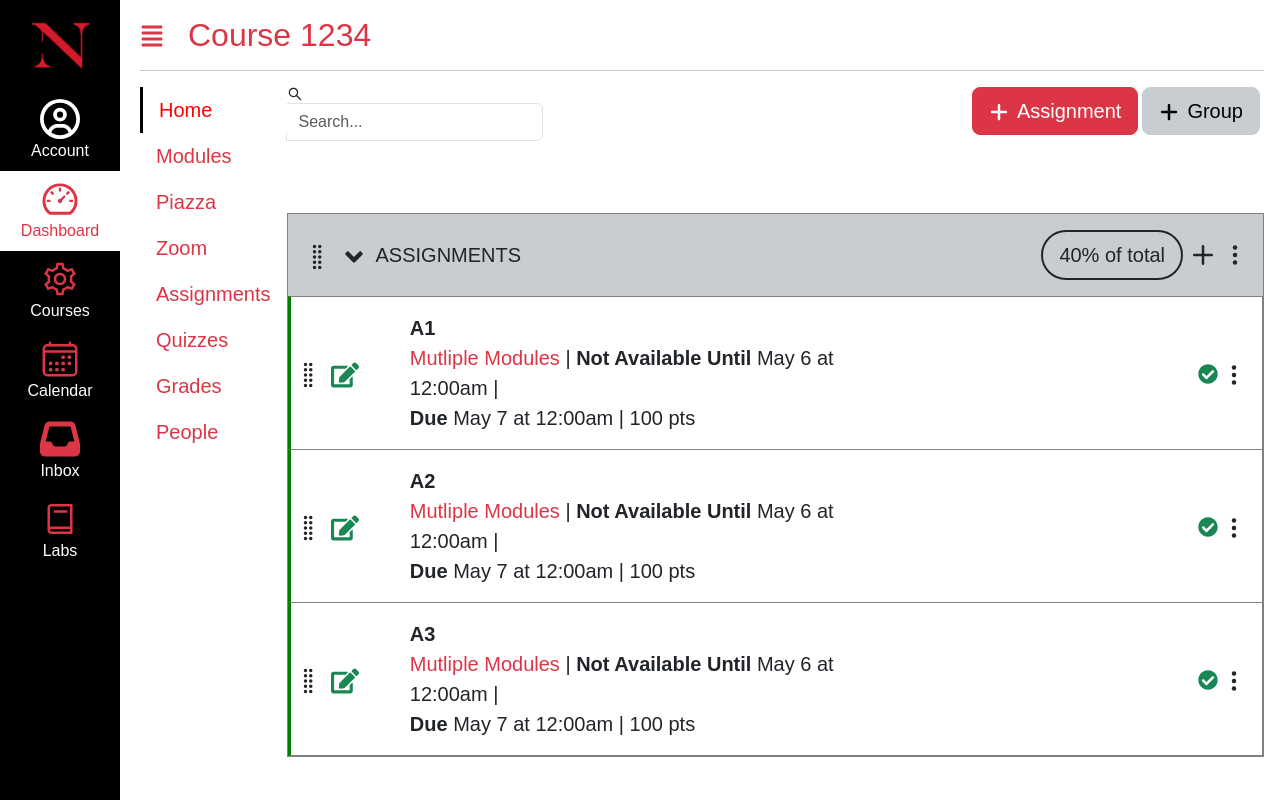
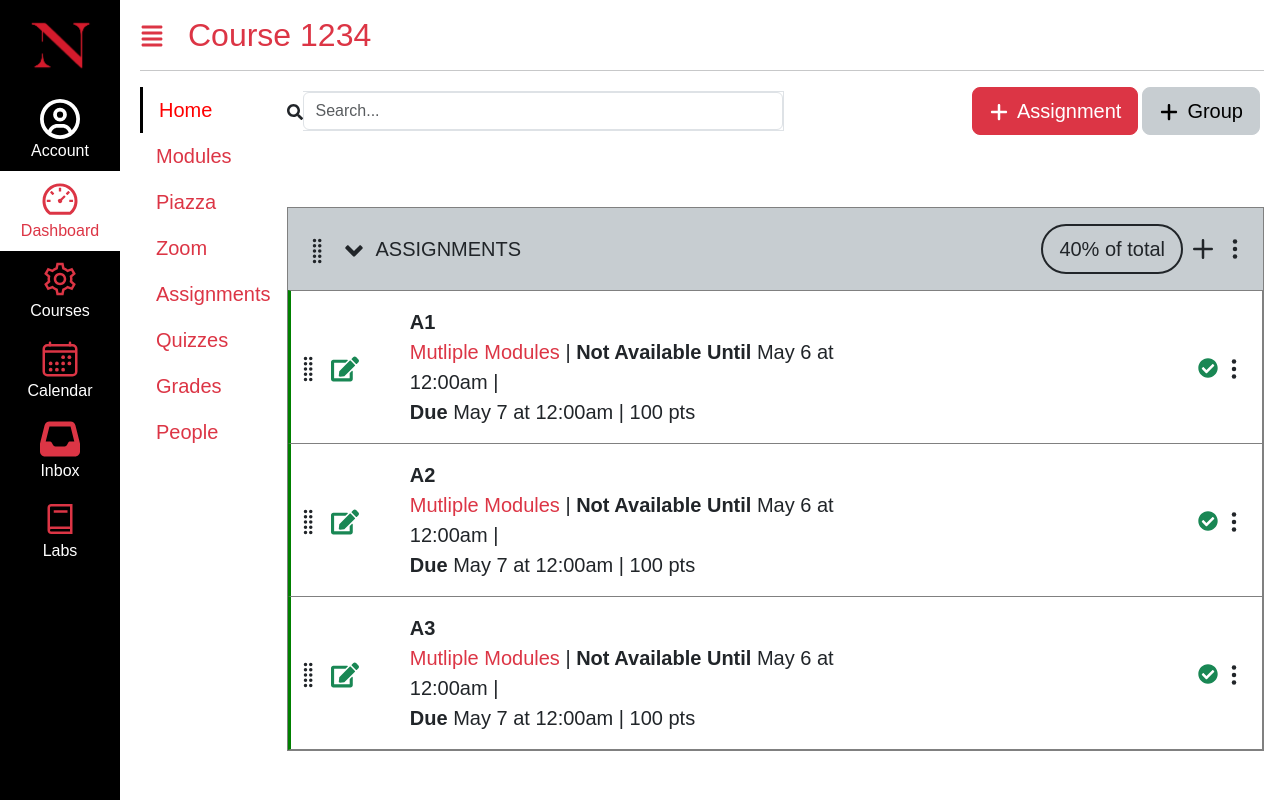
Before and after one commit to NithishBhat/Kambaz_next_js, a Next.js app: page /Courses/1234/Assignments in a window 1280 px wide. Built offline with nearby package versions, Linux system fonts and the light colour scheme.

Commit message:
search icon

```diff
--- a/app/(kambaz)/Courses/[cid]/Assignments/AssignmentControl.tsx
+++ b/app/(kambaz)/Courses/[cid]/Assignments/AssignmentControl.tsx
@@ -1,20 +1,18 @@
 import { Form, InputGroup, FormControl, Button } from "react-bootstrap";
-import { FaPlus } from "react-icons/fa6";
+import { FaPlus} from "react-icons/fa6";
+import { FaSearch } from 'react-icons/fa';
 import { AiOutlineSearch } from "react-icons/ai";
 import InputGroupText from "react-bootstrap/InputGroup";
 
 export default function AssignmentControl(){
     return(
-        <div className="row ">
-            <div className="col-auto align-items-center">
+        <div className="row align-items-center g-0">
 
-                  <InputGroup>
-                  <InputGroupText>
-                    <AiOutlineSearch className="position-relative me-2"  style={{ bottom: "1px" }} />
-                  </InputGroupText>
-                  <FormControl type="text" placeholder="Search..." />
-                  </InputGroup>
-
+             <div className="col-auto">
+                <FaSearch/>
+            </div>
+            <div className="col border border-start-0">
+             <FormControl type="search" placeholder="Search..." />
             </div>
             <div className="col">
 
--- a/app/(kambaz)/Courses/[cid]/Assignments/page.tsx
+++ b/app/(kambaz)/Courses/[cid]/Assignments/page.tsx
@@ -15,7 +15,8 @@ import { Span } from "next/dist/trace";
 export default function Assignments() {
   return (
     <div id="wd-assignments" >
-      <AssignmentControl/><br /><br /><br />
+      <AssignmentControl/>
+      <br /><br /><br />
 
         <ListGroup className="rounded-0" id="wd-modules">
           <ListGroupItem className=" p-0  fs-5 border-gray ">
```
